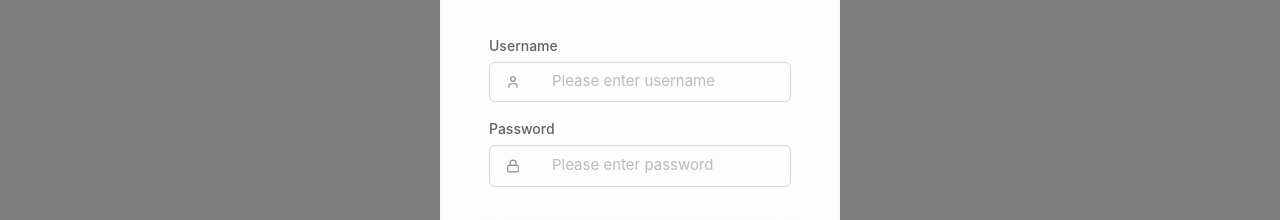
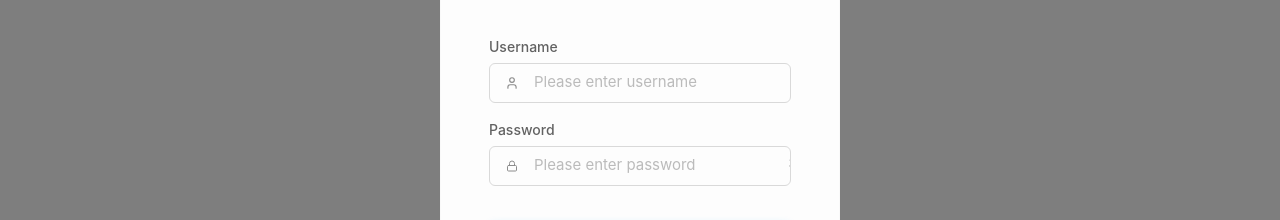
Before and after one commit to jjshijing123-droid/kai, a Vue app: page /i18n-manager in a window 1280 px wide. Shown: the part 284-504 px from the top of the page. Built offline with nearby package versions, Linux system fonts and the light colour scheme.

Commit message:
输入框padding修复

```diff
--- a/src/components/AdminLoginModal.vue
+++ b/src/components/AdminLoginModal.vue
@@ -21,6 +21,7 @@
           :disabled="loading"
           @keypress.enter="handleLogin"
           class="form-input"
+          style="--input-padding-large: 0;"
         >
           <template #prefix>
             <LucideIcon name="User" size="14" class="input-icon" />
@@ -37,6 +38,7 @@
           size="large"
           @pressEnter="handleLogin"
           class="form-input"
+          style="--input-padding-large: 0;"
         >
           <template #prefix>
             <LucideIcon name="Lock" size="14" class="input-icon" />
@@ -247,6 +249,7 @@ const resetForm = () => {
   /* 覆盖默认样式 */
 }
 
+
 .input-icon {
   color: var(--neutral-9);
 }
--- a/src/components/ui/input.vue
+++ b/src/components/ui/input.vue
@@ -127,11 +127,12 @@ const filteredProps = computed(() => {
 
 .input-prefix,
 .input-suffix {
+  width: 44px;
   flex-shrink: 0;
   display: flex;
   align-items: center;
   justify-content: center;
-  padding: 0 12px;
+  padding: 0 var(--input-padding-default);
   color: var(--neutral-9);
   font-size: 14px;
 }
@@ -145,7 +146,7 @@ const filteredProps = computed(() => {
   border: none;
   outline: none;
   background: transparent;
-  padding: 0 12px;
+  padding: 0 var(--input-padding-default);
   font-size: 14px;
   color: var(--neutral-12);
   line-height: 1.5;
@@ -168,7 +169,7 @@ const filteredProps = computed(() => {
 
 .password-input-container.input-small .password-input {
   font-size: 13px;
-  padding: 0 8px;
+  padding: 0 var(--input-padding-small);
 }
 
 .password-input-container.input-small .input-prefix,
@@ -183,12 +184,12 @@ const filteredProps = computed(() => {
 
 .password-input-container.input-large .password-input {
   font-size: 15px;
-  padding: 0 16px;
+  padding: 0 var(--input-padding-large);
 }
 
 .password-input-container.input-large .input-prefix,
 .password-input-container.input-large .input-suffix {
-  padding: 0 16px;
+  padding: 0 var(--input-padding-default);
   font-size: 15px;
 }
 
--- a/src/components/ui/password-input.vue
+++ b/src/components/ui/password-input.vue
@@ -174,6 +174,7 @@ defineExpose({
 
 /* 密码输入框主容器 */
 .password-input-container {
+  height: 40px;
   position: relative;
   display: flex;
   align-items: center;
@@ -198,6 +199,7 @@ defineExpose({
 /* 前缀区域样式 */
 .input-prefix,
 .input-suffix {
+  width: 44px;
   flex-shrink: 0;
   display: flex;
   align-items: center;
@@ -218,7 +220,7 @@ defineExpose({
   border: none;
   outline: none;
   background: transparent;
-  padding: 0 12px;
+  padding:  0 var(--input-padding-default) ;
   font-size: 14px;
   color: var(--neutral-12);
   line-height: 1.5;
@@ -244,7 +246,7 @@ defineExpose({
 
 .input-small .password-input {
   font-size: 13px;
-  padding: 0 8px;
+  padding: 0 var(--input-padding-small);
 }
 
 .input-small .input-prefix,
@@ -255,12 +257,11 @@ defineExpose({
 
 /* 大尺寸样式 */
 .input-large {
-  min-height: 40px;
 }
 
 .input-large .password-input {
   font-size: 15px;
-  padding: 0 16px;
+  padding: 0 var(--input-padding-large);
 }
 
 .input-large .input-prefix,
--- a/src/styles/globals.css
+++ b/src/styles/globals.css
@@ -178,6 +178,12 @@
     --red-opacity-10: #d00003b3;
     --red-opacity-11: #b90007c7;
     --red-opacity-12: #4d0001e2;
+
+    /* 输入框 padding 变量 */
+    --input-padding-default: 12px;  /* 默认尺寸输入框的左右 padding */
+    --input-padding-small: 8px;     /* 小尺寸输入框的左右 padding */
+    --input-padding-large: 16px;    /* 大尺寸输入框的左右 padding */
+
   }
 
   /* 深色主题样式变量 */
@@ -348,6 +354,12 @@
     --red-opacity-10: #ff5759db;
     --red-opacity-11: #ff8f8a;
     --red-opacity-12: #ffd2ce;
+
+     /* 输入框 padding 变量 */
+    --input-padding-default: 12px;  /* 默认尺寸输入框的左右 padding */
+    --input-padding-small: 8px;     /* 小尺寸输入框的左右 padding */
+    --input-padding-large: 16px;    /* 大尺寸输入框的左右 padding */
+
   }
 }
 
```
